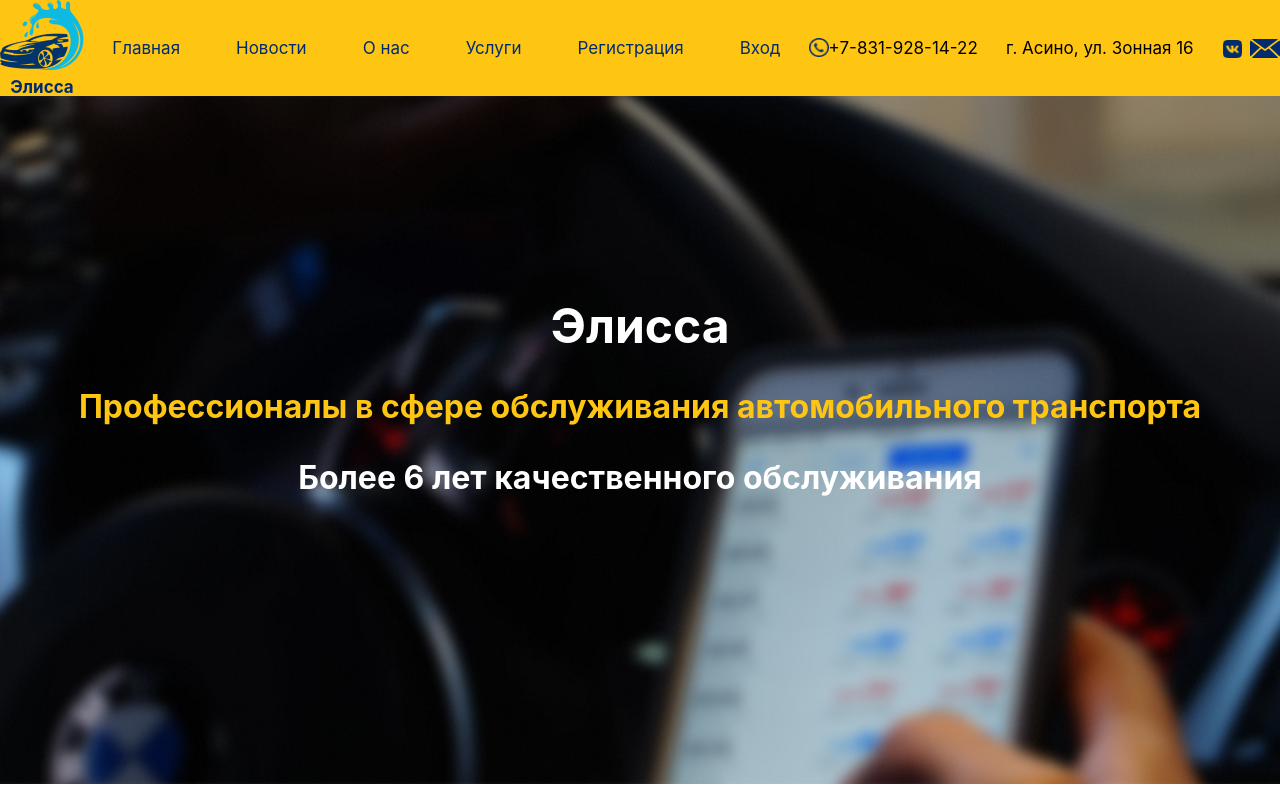
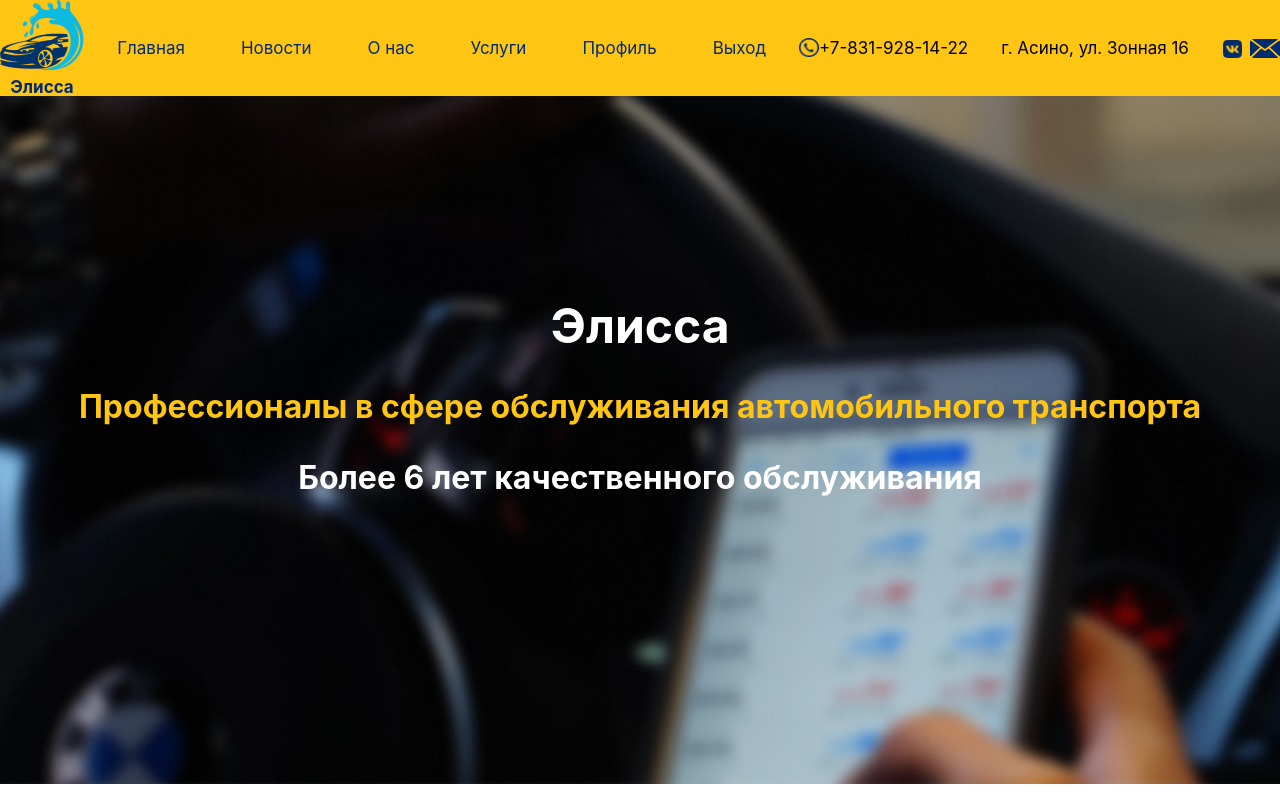
Before and after one commit to Zavodsk0y/elissa, a Vue app in the folder frontend/: page / in a window 1280 px wide. Shown: the top 800 px of the page. Built offline with nearby package versions, Linux system fonts and the light colour scheme; the HTML template or start-up script is replaced by a standard one.

Commit message:
Страница об успешном подтверждении почты, а также мелкие фиксы

```diff
--- a/frontend/src/App.vue
+++ b/frontend/src/App.vue
@@ -13,8 +13,8 @@
           <router-link to="/news" class="fs-17px c-b">Новости</router-link>
           <router-link to="/about" class="fs-17px c-b">О нас</router-link>
           <router-link to="/services" class="fs-17px c-b">Услуги</router-link>
-          <router-link to="/registration" class="fs-17px c-b">Регистрация</router-link>
-          <router-link to="/login" class="fs-17px c-b">Вход</router-link>
+          <router-link to="/registration" class="fs-17px c-b">Профиль</router-link>
+          <router-link to="/login" class="fs-17px c-b">Выход</router-link>
         </div>
 
         <div class="d-f">
@@ -52,8 +52,8 @@
           <router-link to="/news" class="fs-17px c-b">Новости</router-link>
           <router-link to="/about" class="fs-17px c-b">О нас</router-link>
           <router-link to="/services" class="fs-17px c-b">Услуги</router-link>
-          <router-link to="/registration" class="fs-17px c-b">Регистрация</router-link>
-          <router-link to="/login" class="fs-17px c-b">Вход</router-link>
+          <router-link to="/registration" class="fs-17px c-b">Профиль</router-link>
+          <router-link to="/login" class="fs-17px c-b">Выход</router-link>
         </div>
 
         <div class="d-f f-d-c lh-2">
--- a/frontend/src/assets/css/assets.css
+++ b/frontend/src/assets/css/assets.css
@@ -107,3 +107,8 @@ footer {
 .userRequests {
     background-image: url("../img/background-form.png");
 }
+
+.emailVerified {
+    height: 43.55rem;
+    background-color: #393939;
+}
--- a/frontend/src/assets/css/elements.css
+++ b/frontend/src/assets/css/elements.css
@@ -519,3 +519,11 @@ body > section.goOnRecord > div > h3.d-f.j-c-c.fs-24px.fw-400.c-w {
     cursor: pointer;
     background-color: #ff4f78;
 }
+
+.emailVerifiedText {
+    margin: auto;
+    width: 53.125rem;
+    height: 35rem;
+    background-color: white;
+    border-radius: 5px;
+}
--- /dev/null
+++ b/frontend/src/components/EmailVerifiedComponent.vue
@@ -0,0 +1,13 @@
+<template>
+  <section class="emailVerified d-f j-c-c t-a-c f-d-c">
+    <div class="wrapper">
+      <div class="emailVerifiedText d-f a-i-c j-c-c f-d-c">
+          <h3 class="fs-48px">Ваш адрес электронной почты <br> успешно подтверждён</h3>
+          <router-link to="/profile" class="fs-32px">Перейти в профиль</router-link>
+      </div>
+    </div>
+  </section>
+
+</template>
+<script setup>
+</script>
--- a/frontend/src/components/RegistrationComponent.vue
+++ b/frontend/src/components/RegistrationComponent.vue
@@ -29,7 +29,6 @@
 
                     <div class="d-f f-d-r">
                         <button type="submit" class="sendRegistrationForm d-f j-c-c fs-24px">Зарегистрироваться</button>
-                        <router-link to="login_vk" class="fs-24px fw-400 registrationVk d-f j-c-c a-i-c t-a-c">Регистрация через ВКонтакте</router-link>
                     </div>
 
                 </form>
--- a/frontend/src/components/UsersRequestComponent.vue
+++ b/frontend/src/components/UsersRequestComponent.vue
@@ -2,7 +2,7 @@
   <body>
   <section class="userRequests">
     <div class="wrapper pt-pb-2">
-      <h2 class="fs-48px t-a-c c-w">Ваши заявки</h2>
+      <h2 class="fs-48px t-a-c c-w">Все заявки</h2>
       <div class="d-f f-d-r j-c-s-b">
         <div class="request1 c-w">
           <h3 class="fs-28px">Номер заказа:</h3>
--- a/frontend/src/router/index.js
+++ b/frontend/src/router/index.js
@@ -12,6 +12,7 @@ import RequestComponent from "@/components/RequestComponent.vue";
 import AdminProfileComponent from "@/components/AdminProfileComponent.vue";
 import UsersRequestComponent from "@/components/UsersRequestComponent.vue";
 import WorkersComponent from "@/components/WorkersComponent.vue";
+import EmailVerifiedComponent from "../components/EmailVerifiedComponent.vue";
 
 
 const routes = [
@@ -79,6 +80,11 @@ const routes = [
     path: '/workers',
     name: 'workers',
     component: WorkersComponent
+  },
+  {
+    path: '/email-verified',
+    name: 'email-verified',
+    component: EmailVerifiedComponent
   }
 ]
 
```
